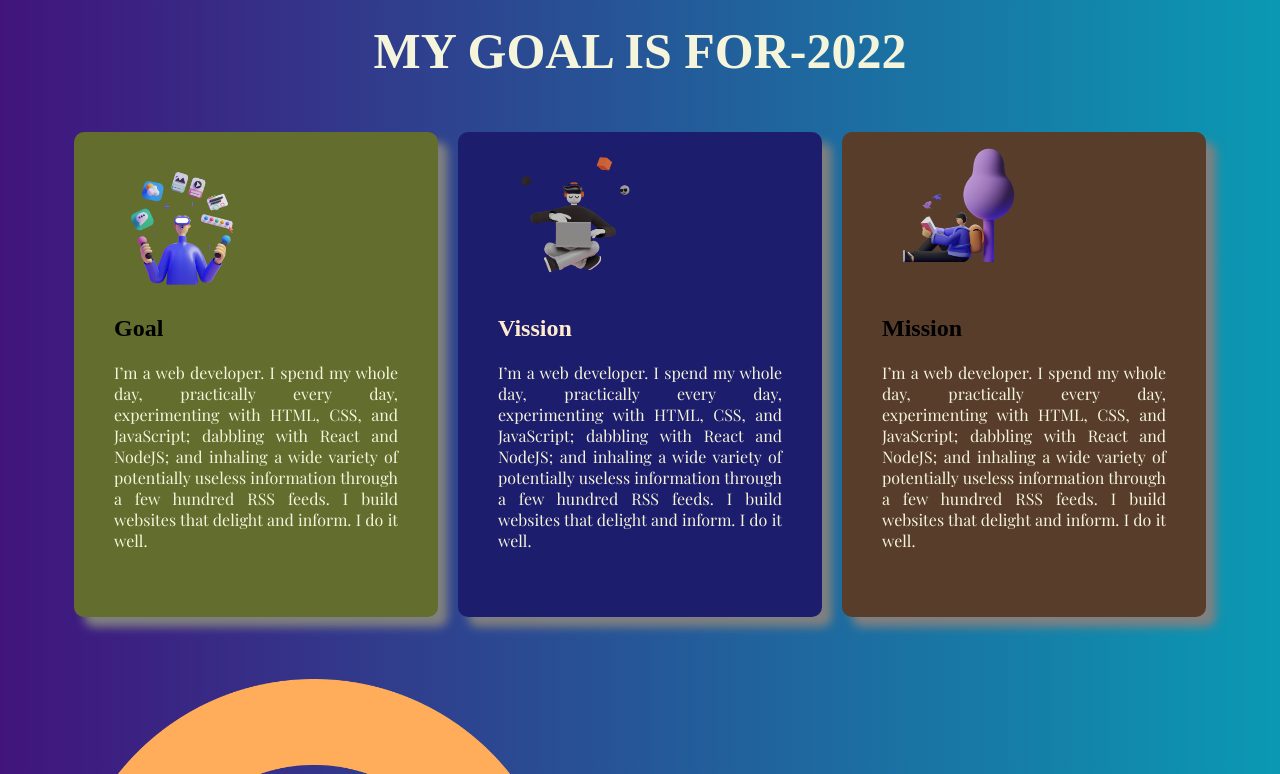
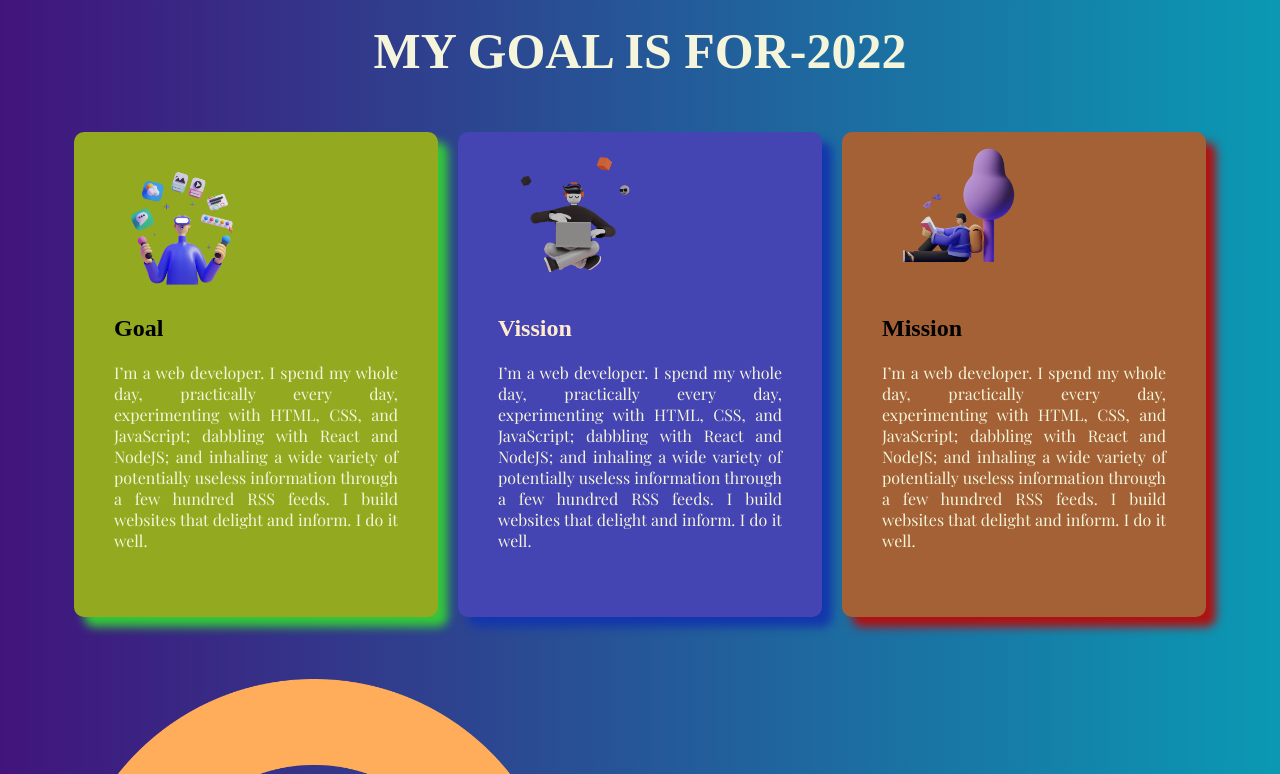
Before and after one commit to Rahat-Ferdause/rahat-portfolio, a plain HTML site: page index.html in a window 1280 px wide. Shown: the part 760-1534 px from the top of the page. Drawn offline with nearby package versions, Linux system fonts and the light colour scheme; a web font is replaced by a local one.

Commit message:
last added

```diff
--- a/style.css
+++ b/style.css
@@ -104,9 +104,9 @@ body{
     padding-left: 40px;
     padding-right: 40px;
     border-radius: 10px;
-    box-shadow: 10px 10px 10px gray;
+    box-shadow: 10px 10px 10px rgb(52, 199, 59);
     margin: 10px;
-    background-color: rgb(99, 109, 46);
+    background-color: rgb(147, 170, 32);
     padding-bottom: 50px;
     color: rgb(0, 0, 0);
 
@@ -115,9 +115,9 @@ body{
     padding-left: 40px;
     padding-right: 40px;
     border-radius: 10px;
-    box-shadow: 10px 10px 10px gray;
+    box-shadow: 10px 10px 10px rgb(19, 55, 172);
     margin: 10px;
-    background-color: rgb(29, 29, 109);
+    background-color: rgb(68, 68, 179);
     padding-bottom: 50px;
     color: blanchedalmond;
 }
@@ -125,9 +125,9 @@ body{
     padding-left: 40px;
     padding-right: 40px;
     border-radius: 10px;
-    box-shadow: 10px 10px 10px gray;
+    box-shadow: 10px 10px 10px rgb(177, 17, 17);
     margin: 10px;
-    background-color: rgb(88, 61, 43);
+    background-color: rgb(163, 97, 53);
     padding-bottom: 50px;
     color: rgb(0, 0, 0);
 
@@ -159,7 +159,7 @@ body{
     height: 400px;
     width: 600px;
     border-radius: 50px;
-    box-shadow: 10px 10px 20px gray;
+    box-shadow: 10px 10px 20px rgb(204, 201, 201);
     margin-left: 50px;
 }
 .head-1{
@@ -224,7 +224,7 @@ body{
     height: 400px;
     width: 600px;
     border-radius: 50px;
-    box-shadow: 10px 10px 20px gray;
+    box-shadow: 10px 10px 20px rgb(224, 223, 223);
     margin-right: 50px;
 }
                    /* section 4 end */
```
